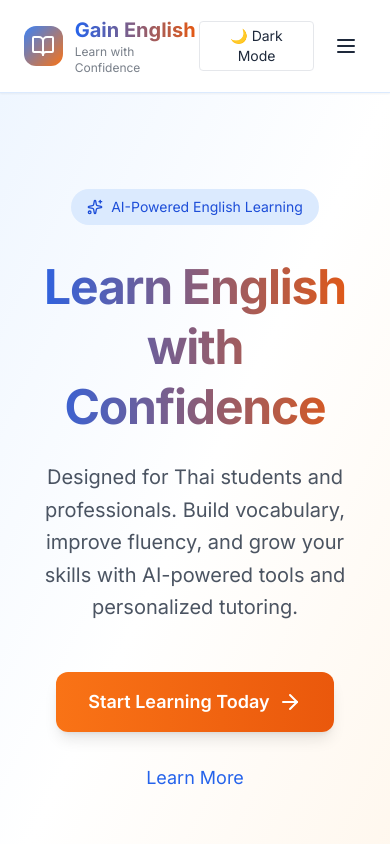
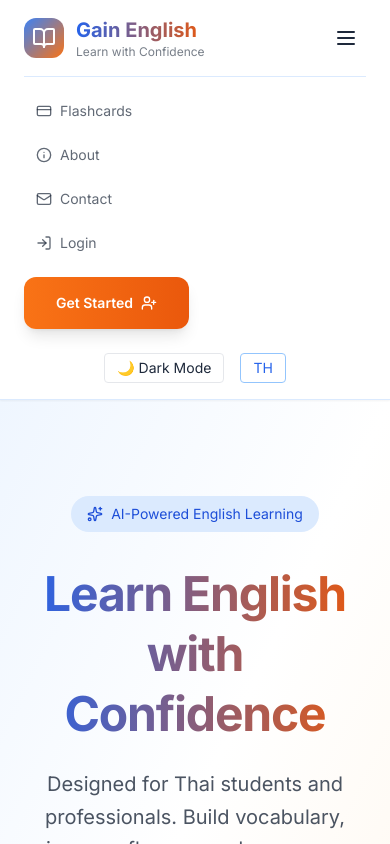
Before and after one commit to afk-bro/tiger-english, a React (Vite) app: page / in a window 390 px wide. Both pictures are taken after a click on the button 346 px from the left and 46 px from the top of the page. Shown: the top 844 px of the page. Built offline with nearby package versions, Linux system fonts and the light colour scheme.

Commit message:
(fix/header) fixed issue with hamburger menu not showing drop down when clicked

```diff
--- a/src/components/Header.tsx
+++ b/src/components/Header.tsx
@@ -1,5 +1,6 @@
 // src/components/Header.tsx
 import { Link, useLocation } from "react-router-dom";
+import { useState } from "react";
 import {
   BookOpen,
   CreditCard,
@@ -18,6 +19,8 @@ export default function Header() {
   const { t } = useTranslation();
 
   const isActive = (path: string) => location.pathname === path;
+
+  const [isMenuOpen, setIsMenuOpen] = useState(false);
 
   const navLinkClass = (path: string) =>
     `flex items-center gap-2 px-3 py-2 rounded-lg text-sm font-medium transition-all duration-200 ${
@@ -70,7 +73,7 @@ export default function Header() {
             <Button
               to="/register"
               variant="primary"
-              size='sm'
+              size="sm"
               iconRight={<UserPlus className="w-4 h-4" />}
             >
               {t("header.nav.register")}
@@ -82,10 +85,12 @@ export default function Header() {
             </div>
           </nav>
 
-          {/* Mobile nav button (inactive for now) */}
+          {/* Mobile nav button */}
           <div className="md:hidden flex items-center gap-3">
-            <DarkModeToggle />
-            <button className="p-2 text-text-light dark:text-text-dark hover:bg-primary-50 dark:hover:bg-primary-900/20 rounded-lg transition-colors">
+            <button
+              onClick={() => setIsMenuOpen(!isMenuOpen)}
+              className="p-2 text-text-light dark:text-text-dark hover:bg-primary-50 dark:hover:bg-primary-900/20 rounded-lg transition-colors"
+            >
               <svg
                 className="w-6 h-6"
                 fill="none"
@@ -102,6 +107,41 @@ export default function Header() {
             </button>
           </div>
         </div>
+        {isMenuOpen && (
+          <div className="md:hidden mt-4 pt-4 border-t border-primary-100 dark:border-primary-800/30">
+            <nav className="flex flex-col gap-2">
+              <Link to="/flashcards" className={navLinkClass("/flashcards")}>
+                <CreditCard className="w-4 h-4" />
+                {t("header.nav.flashcards")}
+              </Link>
+              <Link to="/about" className={navLinkClass("/about")}>
+                <Info className="w-4 h-4" />
+                {t("header.nav.about")}
+              </Link>
+              <Link to="/contact" className={navLinkClass("/contact")}>
+                <Mail className="w-4 h-4" />
+                {t("header.nav.contact")}
+              </Link>
+              <Link to="/login" className={navLinkClass("/login")}>
+                <LogIn className="w-4 h-4" />
+                {t("header.nav.login")}
+              </Link>
+              <Button
+                to="/register"
+                size="sm"
+                variant="primary"
+                iconRight={<UserPlus className="w-4 h-4" />}
+                className="mt-2"
+              >
+                {t("header.nav.register")}
+              </Button>
+            </nav>
+            <div className="flex justify-center gap-4 mt-6">
+              <DarkModeToggle />
+              <LanguageSwitcher />
+            </div>
+          </div>
+        )}
       </div>
     </header>
   );
```
